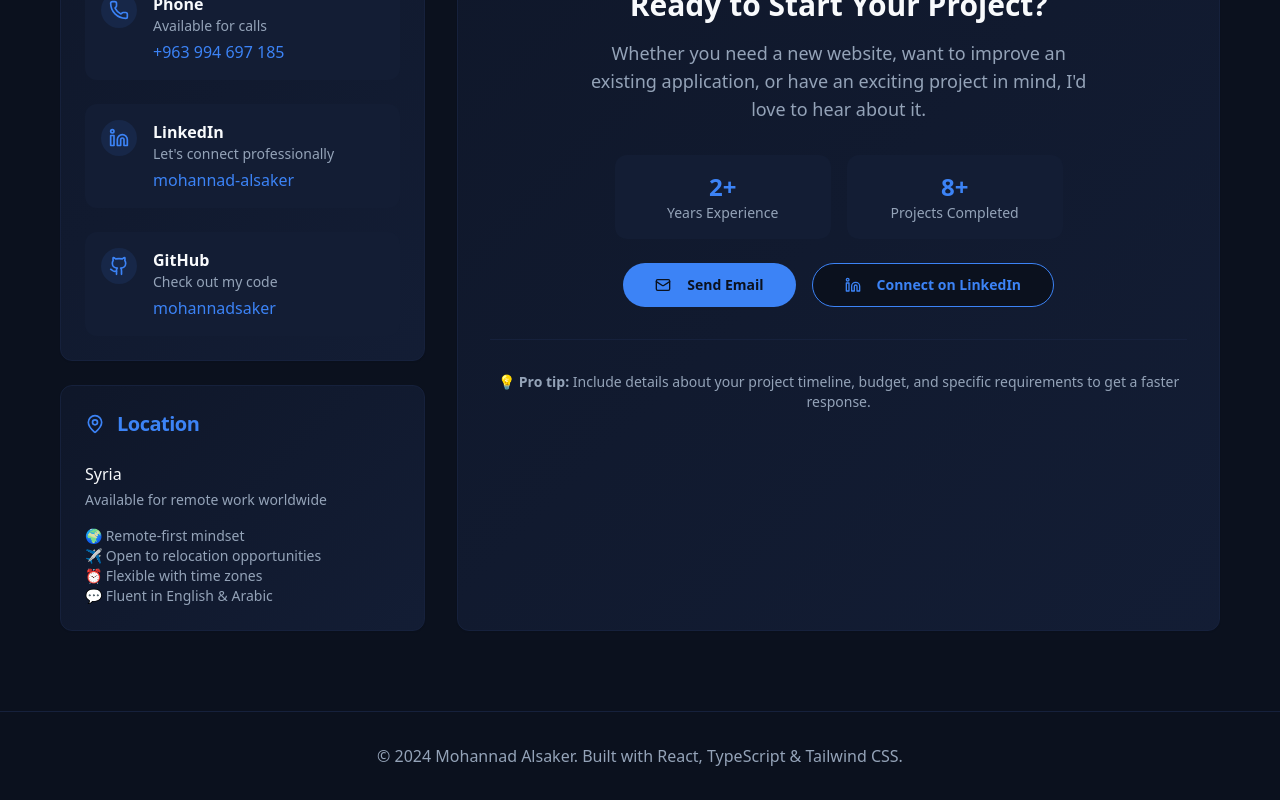
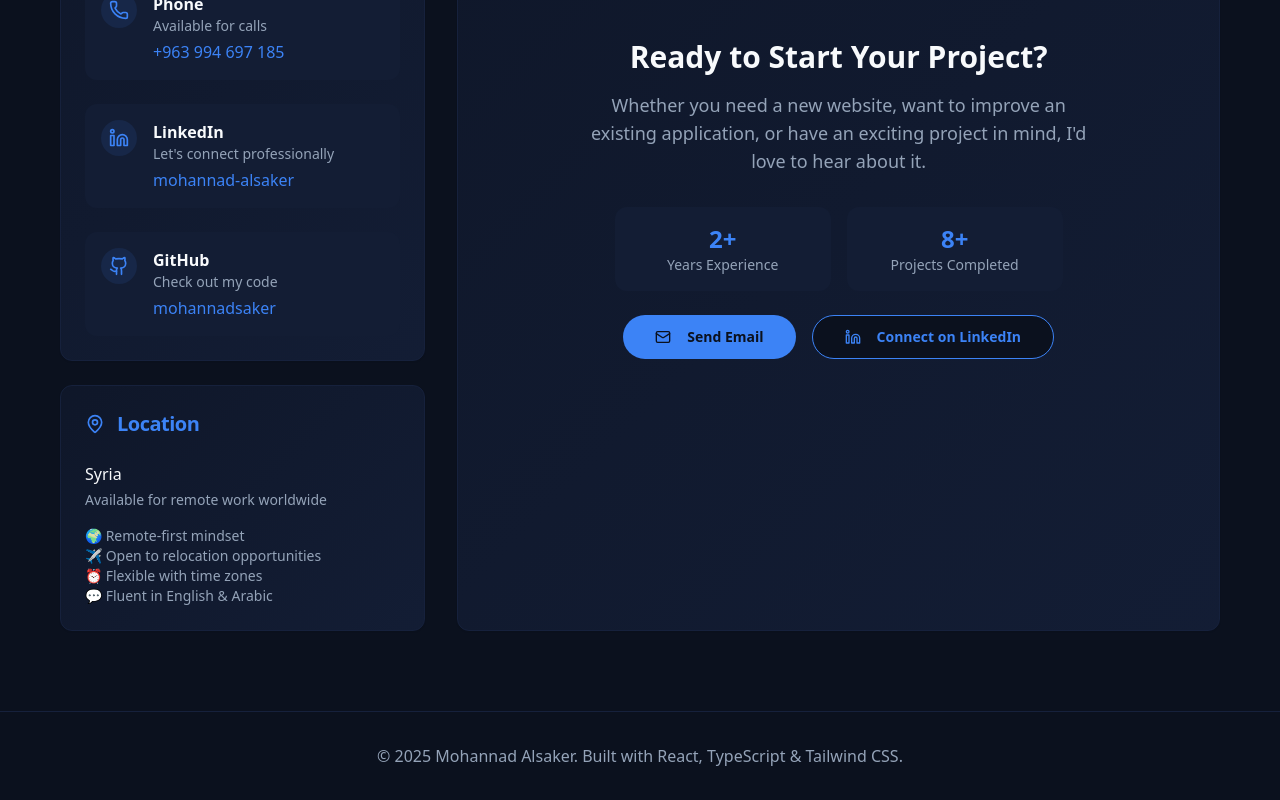
Before and after one commit to mohannadalsaker/portfolio, a React (Vite) app: page / in a window 1280 px wide. Shown: the part 5606-6406 px from the top of the page. Built offline with nearby package versions, Linux system fonts and the light colour scheme; the HTML template or start-up script is replaced by a standard one.

Commit message:
fix design

```diff
--- a/src/components/Contact.tsx
+++ b/src/components/Contact.tsx
@@ -186,14 +186,6 @@ const Contact = () => {
                       </Button>
                     </div>
                   </div>
-
-                  <div className="pt-8 border-t border-border">
-                    <p className="text-sm text-muted-foreground">
-                      💡 <strong>Pro tip:</strong> Include details about your
-                      project timeline, budget, and specific requirements to get
-                      a faster response.
-                    </p>
-                  </div>
                 </div>
               </CardContent>
             </Card>
--- a/src/pages/Index.tsx
+++ b/src/pages/Index.tsx
@@ -1,9 +1,9 @@
-import Navigation from '@/components/Navigation';
-import Hero from '@/components/Hero';
-import About from '@/components/About';
-import Projects from '@/components/Projects';
-import Experience from '@/components/Experience';
-import Contact from '@/components/Contact';
+import Navigation from "@/components/Navigation";
+import Hero from "@/components/Hero";
+import About from "@/components/About";
+import Projects from "@/components/Projects";
+import Experience from "@/components/Experience";
+import Contact from "@/components/Contact";
 
 const Index = () => {
   return (
@@ -20,7 +20,8 @@ const Index = () => {
       <footer className="py-8 px-6 bg-darker-surface border-t border-border">
         <div className="container mx-auto text-center">
           <p className="text-muted-foreground">
-            © 2024 Mohannad Alsaker. Built with React, TypeScript & Tailwind CSS.
+            © {new Date().getFullYear()} Mohannad Alsaker. Built with React,
+            TypeScript & Tailwind CSS.
           </p>
         </div>
       </footer>
```
